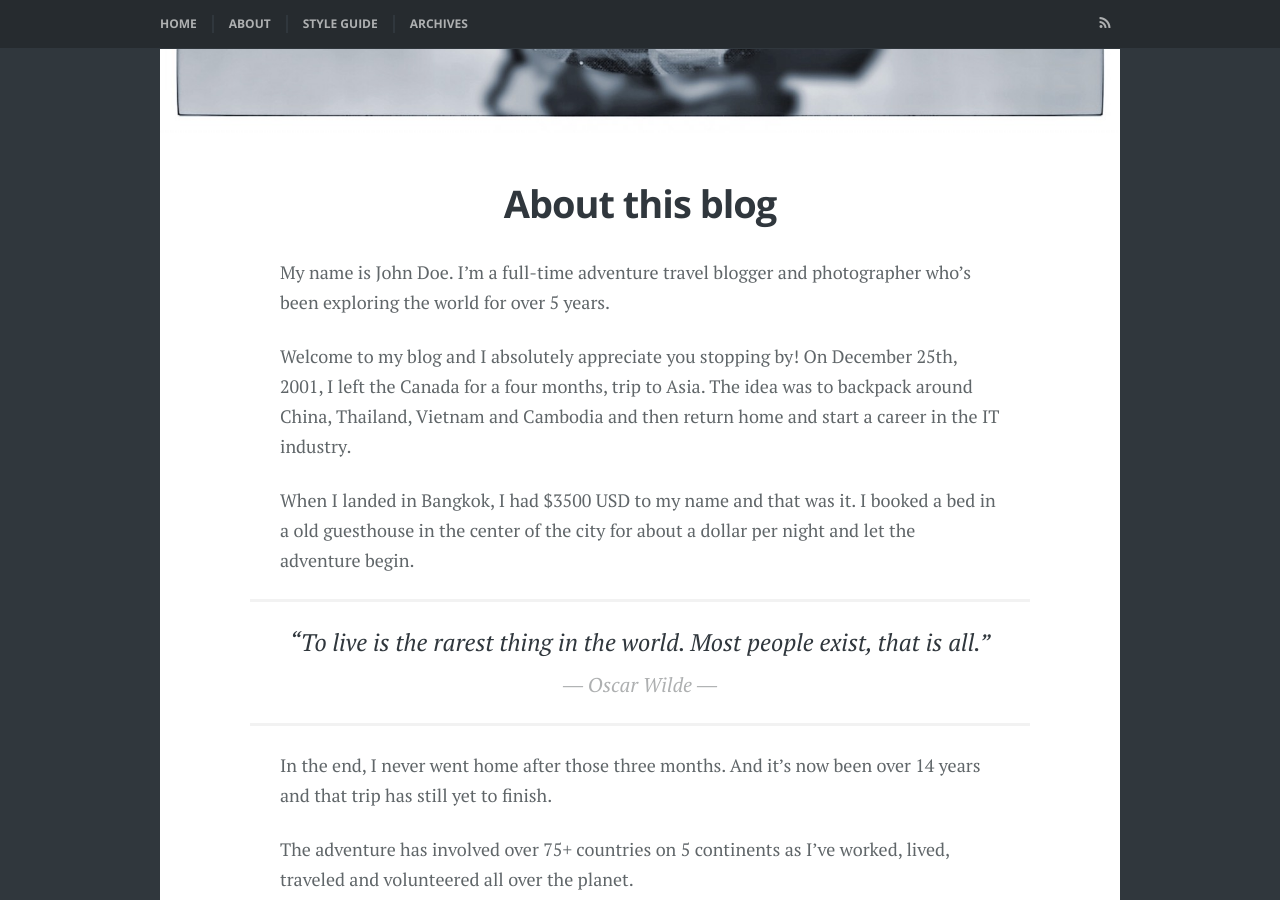
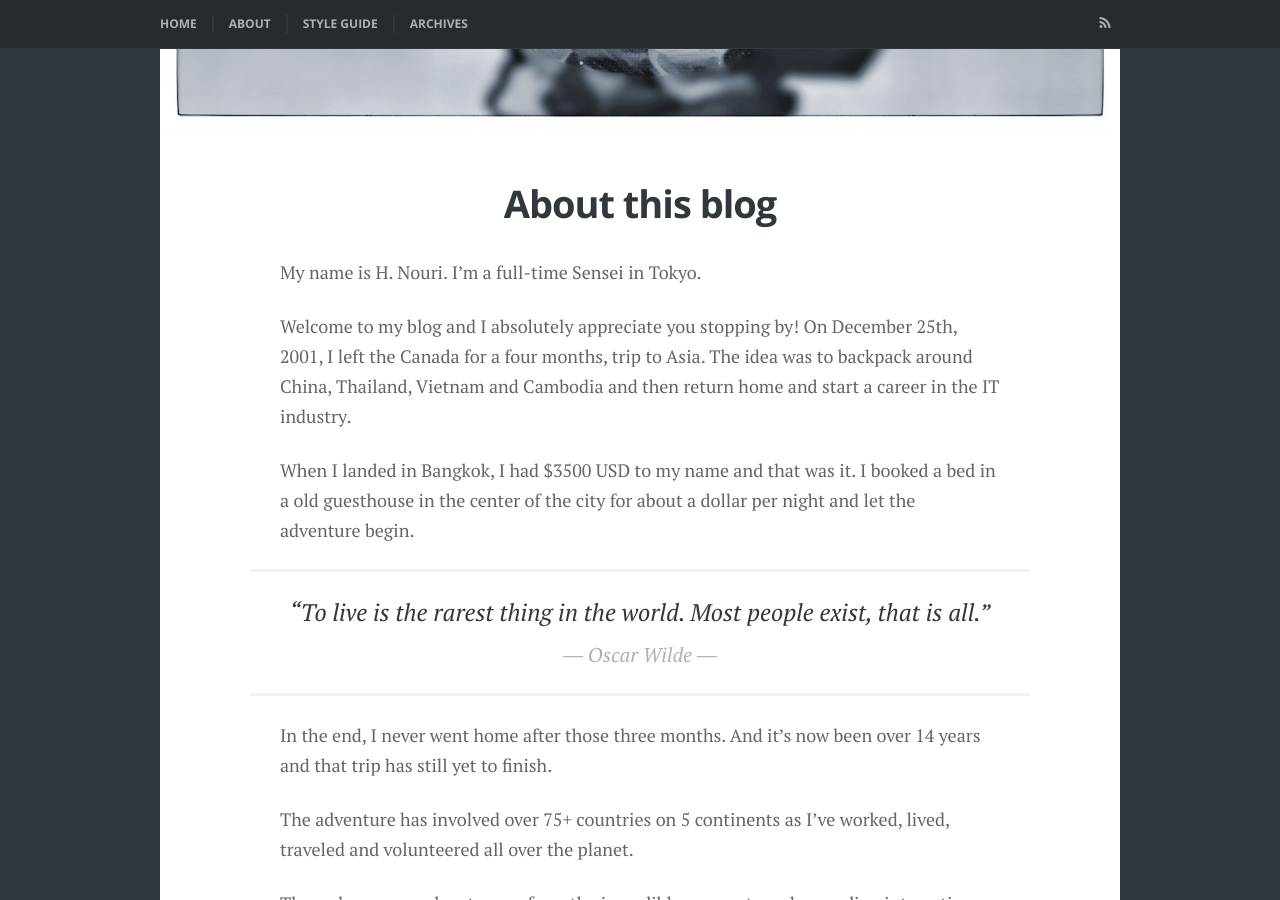
Before and after one commit to nourijp/chihaya, a Jekyll site: the page built from about.md, in a window 1280 px wide and 900 px high, scrolled down 836 px. Built offline with Jekyll 4.4.1, drawn with Linux system fonts in a browser that asks for light colours; some web fonts are replaced.

Commit message:
Update about.md

```diff
--- a/about.md
+++ b/about.md
@@ -5,7 +5,7 @@ description: An optional about page for BlogBox Jekyll theme
 featured_image: aboutPage.jpg
 ---
 
-My name is John Doe. I’m a full-time adventure travel blogger and photographer who’s been exploring the world for over 5 years.
+My name is H. Nouri. I’m a full-time Sensei in Tokyo.
 
 Welcome to my blog and I absolutely appreciate you stopping by! On December 25th, 2001, I left the Canada for a four months, trip to Asia. The idea was to backpack around China, Thailand, Vietnam and Cambodia and then return home and start a career in the IT industry.
 
```
